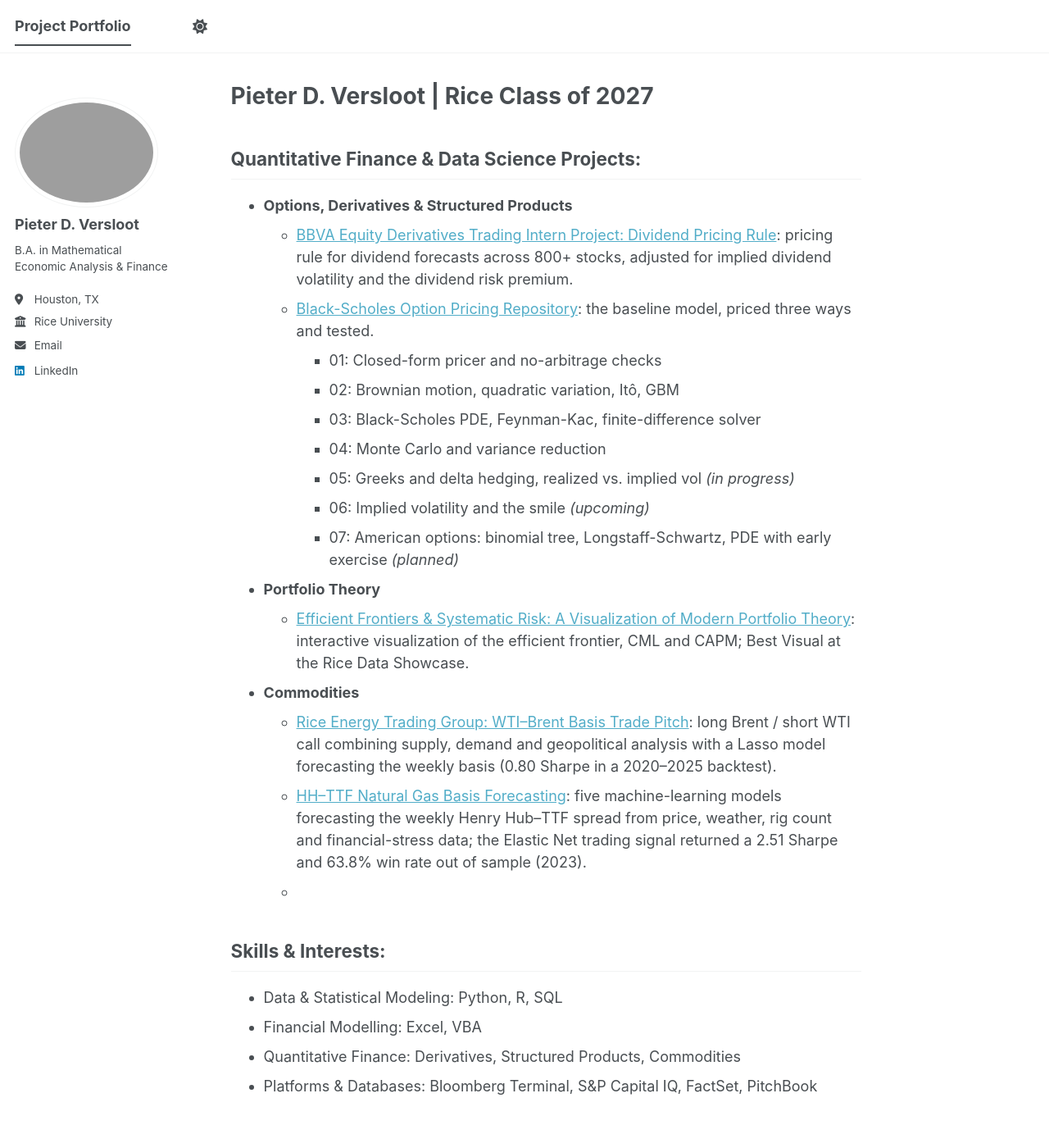
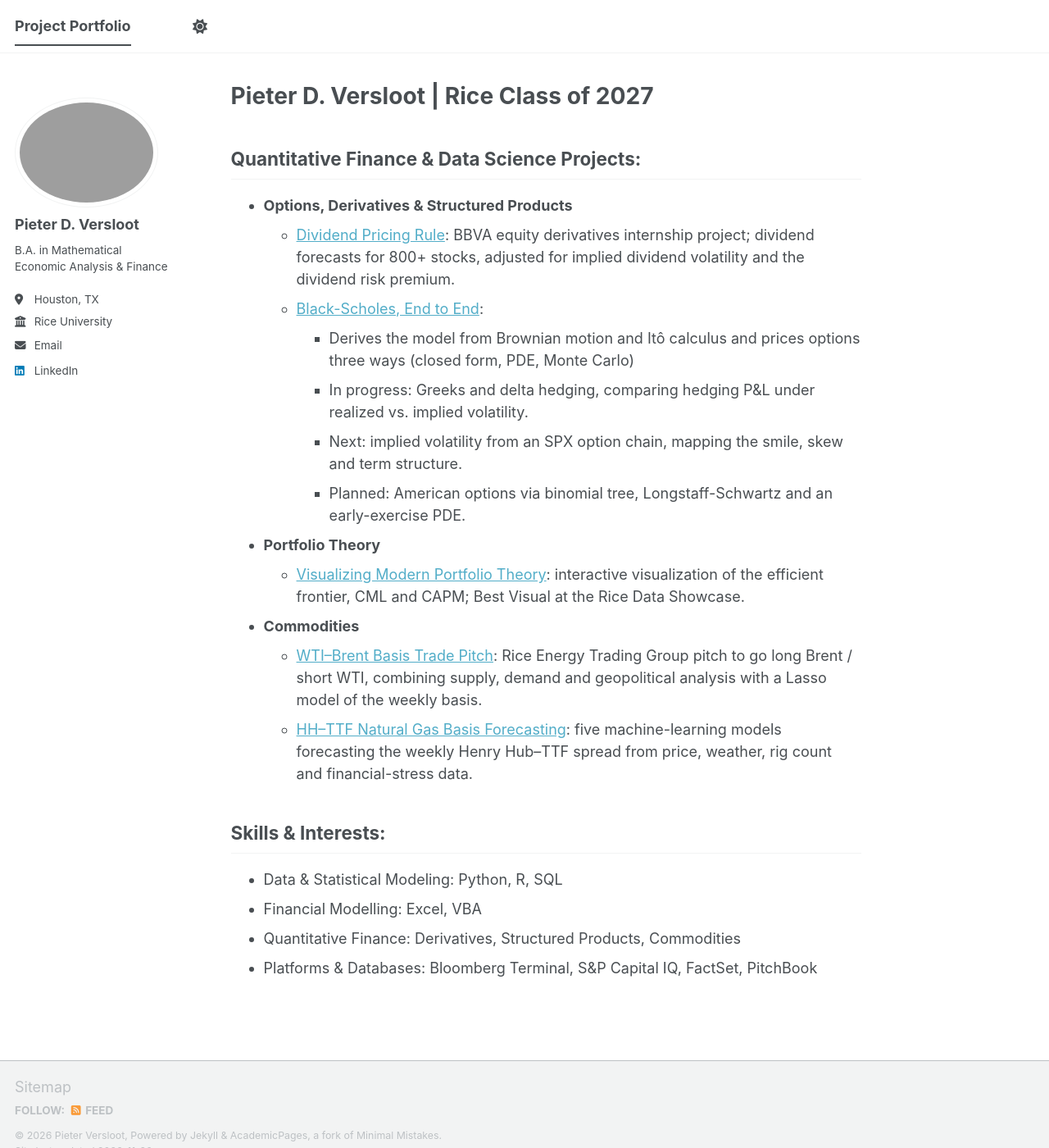
Before and after one commit to pieter-portfolio/pieter-portfolio.github.io, a Jekyll site: the page built from index.md, in a window 1280 px wide and 1400 px high. Shown: the whole window at 82% size. Built offline with Jekyll 4.4.1, drawn with Linux system fonts in a browser that asks for light colours; a script bundle is joined from its source files by our own code; library files that are not in the unit come from our copies.

Commit message:
Refactor project listings for clarity and detail
Updated project descriptions for clarity and conciseness, including restructuring of bullet points and improved phrasing.

```diff
--- a/index.md
+++ b/index.md
@@ -6,23 +6,19 @@ author_profile: true
 <h2>Quantitative Finance & Data Science Projects:</h2>
 
 - <b>Options, Derivatives & Structured Products</b>
-  - [BBVA Equity Derivatives Trading Intern Project: Dividend Pricing Rule](/files/Dividend_Pricing_Rule.pdf): pricing rule for dividend forecasts across 800+ stocks, adjusted for implied dividend volatility and the dividend risk premium.
-  - [Black-Scholes Option Pricing Repository](https://github.com/pieter-portfolio/vol-01-black-scholes): the baseline model, priced three ways and tested.
-    - 01: Closed-form pricer and no-arbitrage checks
-    - 02: Brownian motion, quadratic variation, Itô, GBM
-    - 03: Black-Scholes PDE, Feynman-Kac, finite-difference solver
-    - 04: Monte Carlo and variance reduction
-    - 05: Greeks and delta hedging, realized vs. implied vol *(in progress)*
-    - 06: Implied volatility and the smile *(upcoming)*
-    - 07: American options: binomial tree, Longstaff-Schwartz, PDE with early exercise *(planned)*
+  - [Dividend Pricing Rule](/files/Dividend_Pricing_Rule.pdf): BBVA equity derivatives internship project; dividend forecasts for 800+ stocks, adjusted for implied dividend volatility and the dividend risk premium.
+  - [Black-Scholes, End to End](https://github.com/pieter-portfolio/vol-01-black-scholes):
+    - Derives the model from Brownian motion and Itô calculus and prices options three ways (closed form, PDE, Monte Carlo)
+    - In progress: Greeks and delta hedging, comparing hedging P&L under realized vs. implied volatility.
+    - Next: implied volatility from an SPX option chain, mapping the smile, skew and term structure.
+    - Planned: American options via binomial tree, Longstaff-Schwartz and an early-exercise PDE.
 
 - <b>Portfolio Theory</b>
-  - [Efficient Frontiers & Systematic Risk: A Visualization of Modern Portfolio Theory](https://sites.google.com/rice.edu/visualizing-portfolio-theory/home): interactive visualization of the efficient frontier, CML and CAPM; Best Visual at the Rice Data Showcase.
+  - [Visualizing Modern Portfolio Theory](https://sites.google.com/rice.edu/visualizing-portfolio-theory/home): interactive visualization of the efficient frontier, CML and CAPM; Best Visual at the Rice Data Showcase.
 
 - <b>Commodities</b>
-  - [Rice Energy Trading Group: WTI–Brent Basis Trade Pitch](https://docs.google.com/presentation/d/1msbzvXIJm1xnTtIMkXJ5lgGomaB42P4fbBi6NKqcfx4/edit?usp=sharing): long Brent / short WTI call combining supply, demand and geopolitical analysis with a Lasso model forecasting the weekly basis (0.80 Sharpe in a 2020–2025 backtest).
-  - [HH–TTF Natural Gas Basis Forecasting](https://docs.google.com/presentation/d/1eUlRoAZMys2JvOSG8RVJl7GaERJn6B6n04v4QWFezrw/edit?usp=sharing): five machine-learning models forecasting the weekly Henry Hub–TTF spread from price, weather, rig count and financial-stress data; the Elastic Net trading signal returned a 2.51 Sharpe and 63.8% win rate out of sample (2023).
-  -
+  - [WTI–Brent Basis Trade Pitch](https://docs.google.com/presentation/d/1msbzvXIJm1xnTtIMkXJ5lgGomaB42P4fbBi6NKqcfx4/edit?usp=sharing): Rice Energy Trading Group pitch to go long Brent / short WTI, combining supply, demand and geopolitical analysis with a Lasso model of the weekly basis.
+  - [HH–TTF Natural Gas Basis Forecasting](https://docs.google.com/presentation/d/1eUlRoAZMys2JvOSG8RVJl7GaERJn6B6n04v4QWFezrw/edit?usp=sharing): five machine-learning models forecasting the weekly Henry Hub–TTF spread from price, weather, rig count and financial-stress data.
 <h2>Skills & Interests:</h2>
 <ul>
   <li>Data & Statistical Modeling: Python, R, SQL</li>
```
